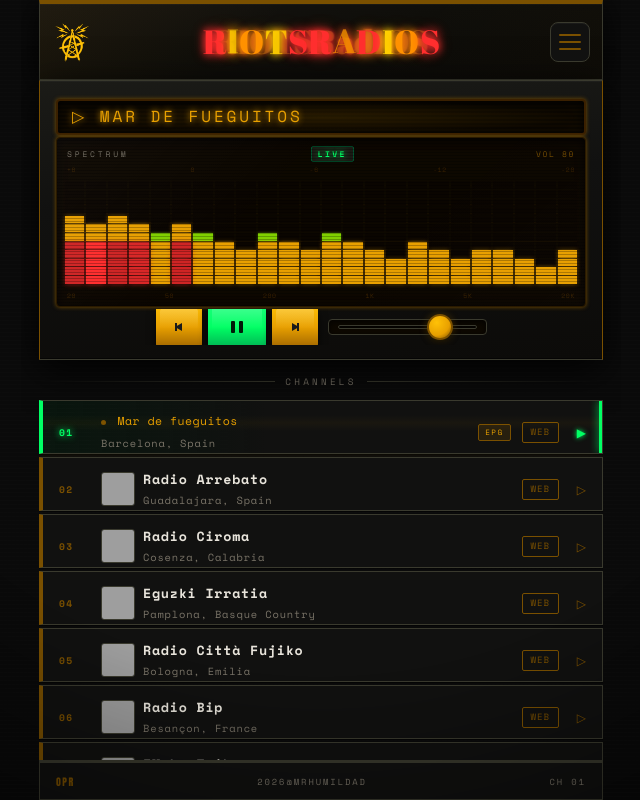
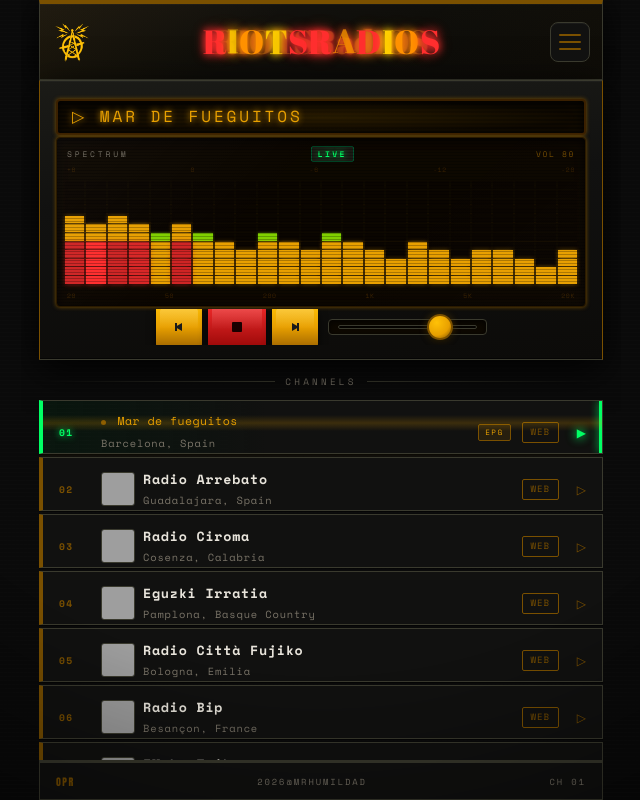
Before and after one commit to mrHumildad/riotsradios, a React (Vite) app: page / in a window 1280 px wide. Both pictures are taken after a click on the button 555 px from the left and 326 px from the top of the page. Shown: the whole page, without its empty margins (319-959 px from the left). Built offline with nearby package versions, Linux system fonts and the light colour scheme; no server answers; grey boxes are pictures that could not be loaded.

Commit message:
stop button

```diff
--- a/App.jsx
+++ b/App.jsx
@@ -22,7 +22,7 @@ function App() {
     nextStation,
     prevStation
   } = useRadioLogic();
-
+  console.log('App render:', { currentStationIndex, isPlaying, volume, stationHasError })
   const [epgModalStation, setEpgModalStation] = useState(null)
 
   const currentStationObject = currentStationIndex !== null ? stations[currentStationIndex] : null
@@ -123,6 +123,7 @@ function App() {
       <StationList
         stations={stations}
         currentStationIndex={currentStationIndex}
+        isPlaying={isPlaying}
         onSelectStation={selectStation}
         epgData={epgData}
         currentShows={currentShows}
--- a/comp/PlayerDashboard.jsx
+++ b/comp/PlayerDashboard.jsx
@@ -178,12 +178,11 @@ function PlayerDashboard({ audioRef, currentStationName, currentStationIndex,
                className={`push-btn play-btn${isPlaying ? ' is-playing' : ''}`}
                onClick={onTogglePlay}
                disabled={isIdle}
-              aria-label={isIdle ? 'Play (select a station first)' : isPlaying ? 'Pause' : 'Play'}
+               aria-label={isIdle ? 'Play (select a station first)' : isPlaying ? 'Stop' : 'Play'}
              >
                {isPlaying
                  ? <svg viewBox="0 0 16 16" width="16" height="16" fill="currentColor" aria-hidden="true">
-                    <rect x="2" y="2" width="4" height="12" rx="1"/>
-                    <rect x="10" y="2" width="4" height="12" rx="1"/>
+                     <rect x="3" y="3" width="10" height="10" rx="1"/>
                    </svg>
                  : <svg viewBox="0 0 16 16" width="16" height="16" fill="currentColor" aria-hidden="true">
                      <path d="M4 2l10 6-10 6z"/>
--- a/comp/StationItem.jsx
+++ b/comp/StationItem.jsx
@@ -1,6 +1,6 @@
 import React, { useState, useEffect } from 'react'
 
-function StationItem({ station, index, isPlaying, onSelect, currentShow, hasEpg, onOpenEpg }) {
+function StationItem({ station, index, isActive, onSelect, currentShow, hasEpg, onOpenEpg }) {
   const [showEpgName, setShowEpgName] = useState(false)
 
   useEffect(() => {
@@ -20,7 +20,7 @@ function StationItem({ station, index, isPlaying, onSelect, currentShow, hasEpg,
   return (
     <div
       id={`station-${index}`}
-      className={`station-item${isPlaying ? ' playing' : ''}`}
+      className={`station-item${isActive ? ' playing' : ''}`}
       onClick={() => onSelect(index)}
     >
       <div className="station-num">{String(index + 1).padStart(2, '0')}</div>
@@ -70,7 +70,7 @@ function StationItem({ station, index, isPlaying, onSelect, currentShow, hasEpg,
           </a>
         )}
         <div className="play-ind" aria-hidden="true">
-          {isPlaying ? '▶' : '▷'}
+          {isActive ? '▶' : '▷'}
         </div>
       </div>
     </div>
--- a/comp/StationList.jsx
+++ b/comp/StationList.jsx
@@ -1,7 +1,7 @@
 import React from 'react'
 import StationItem from './StationItem'
 
-function StationList({ stations, currentStationIndex, onSelectStation, epgData, currentShows, onOpenEpg }) {
+function StationList({ stations, currentStationIndex, isPlaying, onSelectStation, epgData, currentShows, onOpenEpg }) {
   return (
     <div className="station-list-wrapper">
       <div className="station-section-label">CHANNELS</div>
@@ -11,14 +11,14 @@ function StationList({ stations, currentStationIndex, onSelectStation, epgData,
           key={index}
           station={station}
           index={index}
-          isPlaying={currentStationIndex === index}
+          isActive={currentStationIndex === index && isPlaying}
           onSelect={onSelectStation}
           hasEpg={epgData.has(station.id)}
           currentShow={currentShows.get(station.id) || null}
           onOpenEpg={onOpenEpg}
          />
          ))}
-       </div>
+        </div>
     </div>
   )
 }
--- a/logic.js
+++ b/logic.js
@@ -59,6 +59,7 @@ function getCurrentShow(epg) {
 
 export function useRadioLogic() {
   const audioRef = useRef(new Audio())
+  const currentStreamUrlRef = useRef('')
   const [currentStationIndex, setCurrentStationIndex] = useState(0)
   const [isPlaying, setIsPlaying] = useState(false)
   const [volume, setVolume] = useState(0.8)
@@ -69,6 +70,15 @@ export function useRadioLogic() {
   useEffect(() => {
     const id = setInterval(() => setTimeTick(t => t + 1), 60000)
     return () => clearInterval(id)
+  }, [])
+
+  useEffect(() => {
+    const audio = audioRef.current
+    return () => {
+      audio.pause()
+      audio.src = ''
+      currentStreamUrlRef.current = ''
+    }
   }, [])
 
   useEffect(() => {
@@ -158,9 +168,9 @@ export function useRadioLogic() {
   const selectStation = useCallback((index) => {
     const audio = audioRef.current
 
-    if (currentStationIndex === index) return
+    if (currentStationIndex === index && isPlaying) return
 
-    if (currentStationIndex !== null) {
+    if (currentStationIndex !== null && currentStationIndex !== index) {
       const prevId = `station-${currentStationIndex}`
       const prevEl = document.getElementById(prevId)
       if (prevEl) prevEl.classList.remove('playing')
@@ -171,6 +181,7 @@ export function useRadioLogic() {
     setCurrentStationIndex(index)
 
     audio.src = station.url
+    currentStreamUrlRef.current = station.url
     audio.volume = volume
     audio.play()
       .then(() => {
@@ -181,17 +192,25 @@ export function useRadioLogic() {
         setStationHasError(true)
         console.error('Playback error:', err)
       })
-  }, [currentStationIndex, volume])
+  }, [currentStationIndex, isPlaying, volume])
 
   const togglePlay = useCallback(() => {
     if (currentStationIndex === null) return
 
     const audio = audioRef.current
-    if (audio.paused) {
-      if (stationHasError) {
-        /* recover from a previous failed play attempt */
-        const station = stations[currentStationIndex]
+    const station = stations[currentStationIndex]
+
+    if (isPlaying) {
+      // STOP the stream fetch / API call (prevents drain)
+      audio.pause()
+      audio.src = ''
+      currentStreamUrlRef.current = ''
+      setIsPlaying(false)
+    } else {
+      // (re)start fetching the live stream
+      if (stationHasError || currentStreamUrlRef.current !== station.url) {
         audio.src = station.url
+        currentStreamUrlRef.current = station.url
         audio.volume = volume
         setStationHasError(false)
       }
@@ -201,11 +220,8 @@ export function useRadioLogic() {
           console.error('Play rejected:', err.name, err.message)
           setStationHasError(true)
         })
-    } else {
-      audio.pause()
-      setIsPlaying(false)
     }
-  }, [currentStationIndex, stationHasError, volume, stations])
+  }, [currentStationIndex, isPlaying, stationHasError, volume, stations])
 
   const changeVolume = useCallback((val) => {
     const vol = parseFloat(val)
--- a/styles.css
+++ b/styles.css
@@ -638,7 +638,7 @@ body::after {
   border-radius: 2px;
   background: #1a1a14;
   border: 1px solid var(--border-warm);
-  color: var(--amber-dim);
+  color: var(--red-live);
   transition: color .3s ease, border-color .3s ease, text-shadow .3s ease;
 }
 
@@ -874,9 +874,8 @@ body::after {
   padding: 0 6px;
 }
 
-/* Play / Pause button — green face */
-.push-btn.play-btn[disabled],
-.push-btn.play-btn.is-playing {
+/* Play / Stop button — green when stopped (play), red when playing (stop) */
+.push-btn.play-btn {
   background: linear-gradient(
     to bottom,
     #20ff80 0%,
@@ -889,6 +888,21 @@ body::after {
     inset 0 1px 0 rgba(255,255,255,.35),
     inset 0 -2px 0 rgba(0,0,0,.25);
   color: #001a08;
+}
+
+.push-btn.play-btn.is-playing {
+  background: linear-gradient(
+    to bottom,
+    var(--red-live) 0%,
+    #c41a1a 50%,
+    #8a0000 100%
+  );
+  box-shadow:
+    0 5px 0 #5c1515,
+    0 8px 10px rgba(0,0,0,.7),
+    inset 0 1px 0 rgba(255,255,255,.35),
+    inset 0 -2px 0 rgba(0,0,0,.25);
+  color: #1a0000;
 }
 
 /*---------- disabled state ----------*/
@@ -1094,7 +1108,7 @@ input[type="range"]::-moz-range-track {
   background: linear-gradient(
     to bottom,
     transparent,
-    rgba(232,160,0,.04),
+    rgba(232,160,0,0.2),
     transparent
   );
   animation: scan-line 2.5s linear infinite;
```
Also changed, not shown: public/logob_ffc107.png (added), 2 other files (tests, documents, lock files or other folders). Lines whose indentation alone changed are shown as unchanged.
